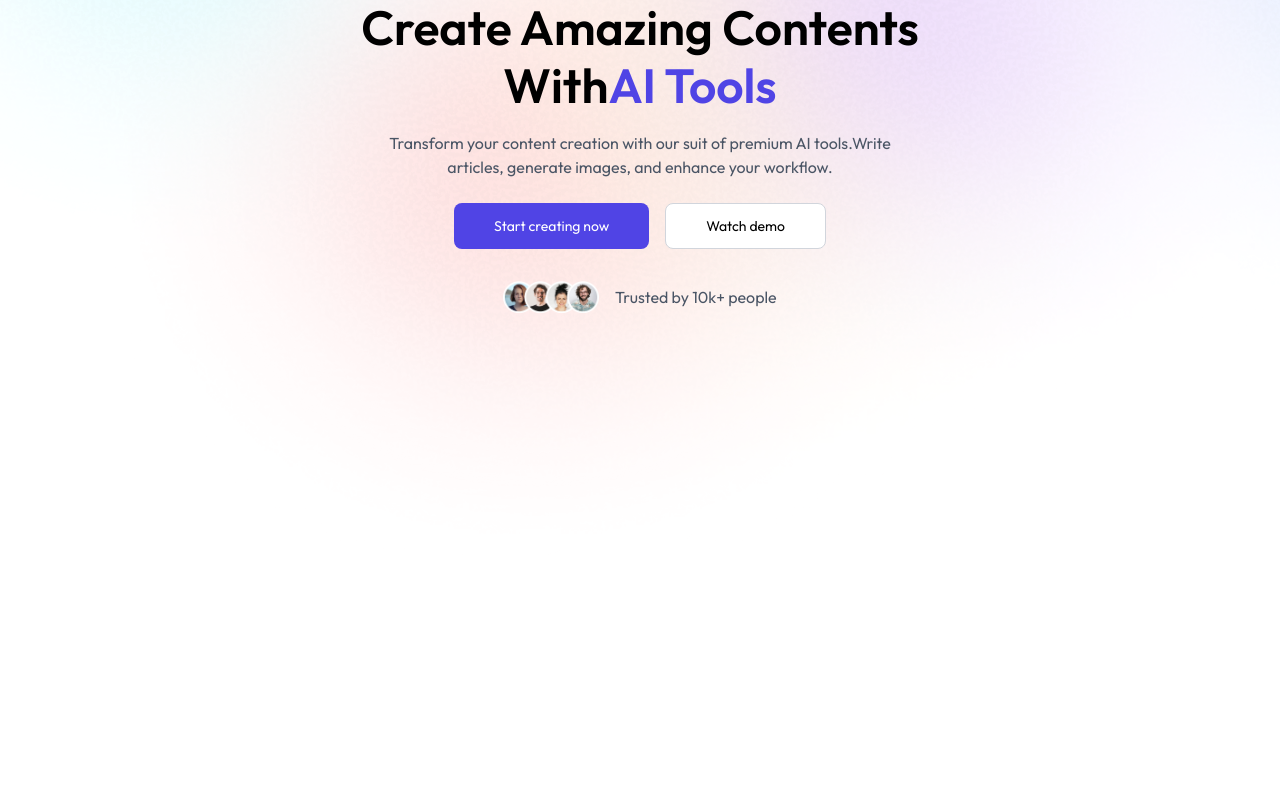
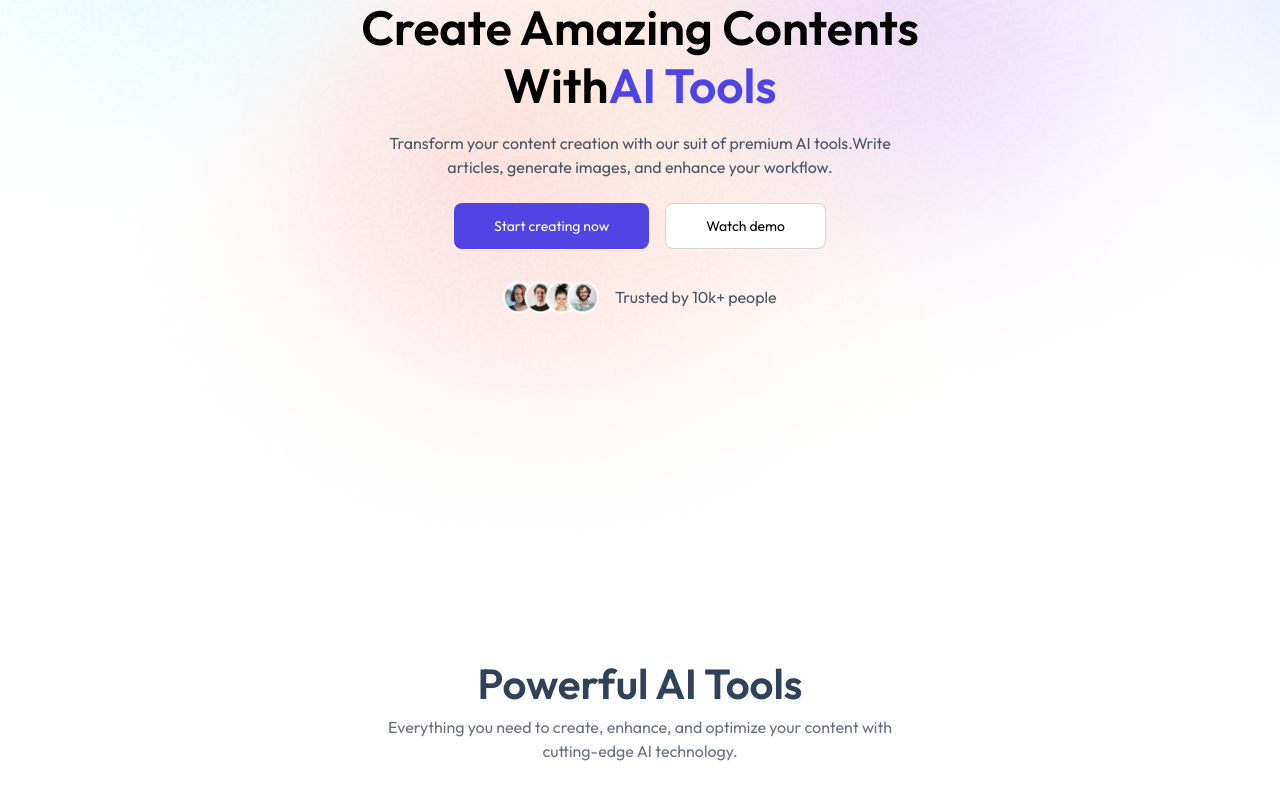
Before and after one commit to anivnssb/Generate_With_Ai, a React (Vite) app in the folder Front-end/: page / in a window 1280 px wide. Shown: the part 244-1044 px from the top of the page. Before the commit the page ends 800 px from the top, so only its background shows below. Built offline with nearby package versions, Linux system fonts and the light colour scheme; no server answers.

Commit message:
home page changes

```diff
--- /dev/null
+++ b/Front-end/src/components/AiTools.jsx
@@ -0,0 +1,17 @@
+const AiTools = () => {
+  return (
+    <div className="px-4 sm:px-20 xl:px-32 my-24 ">
+      <div className="text-center">
+        <h2 className="text-slate-700 text-[42px] font-semibold">
+          Powerful AI Tools
+        </h2>
+        <p className="text-gray-500 max-w-lg mx-auto">
+          Everything you need to create, enhance, and optimize your content with
+          cutting-edge AI technology.
+        </p>
+      </div>
+    </div>
+  );
+};
+
+export default AiTools;
--- a/Front-end/src/pages/Home.jsx
+++ b/Front-end/src/pages/Home.jsx
@@ -1,3 +1,4 @@
+import AiTools from "../components/AiTools";
 import Hero from "../components/Hero";
 import Navbar from "../components/Navbar";
 
@@ -6,6 +7,7 @@ const Home = () => {
     <>
       <Navbar />
       <Hero />
+      <AiTools />
     </>
   );
 };
```
